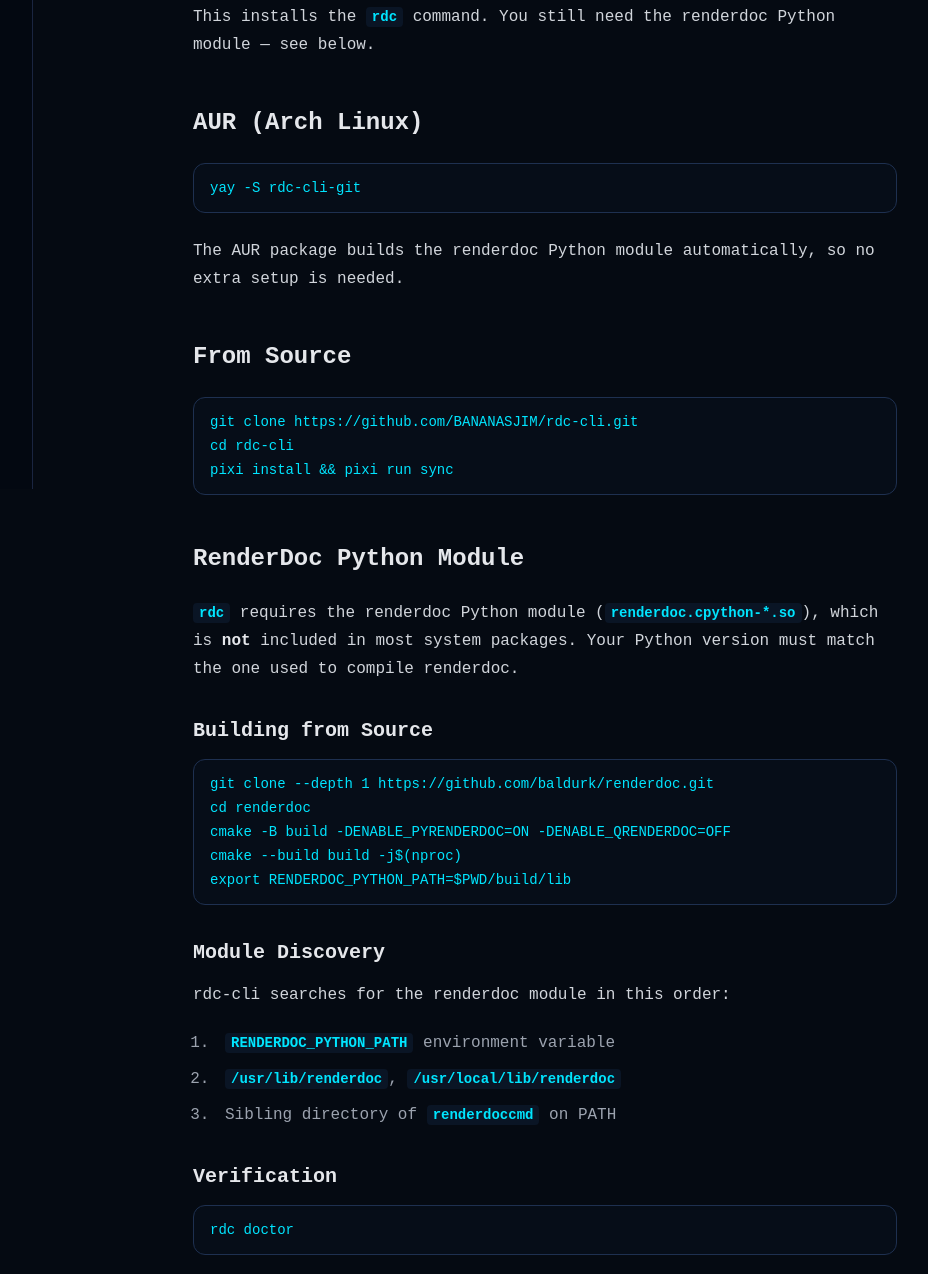
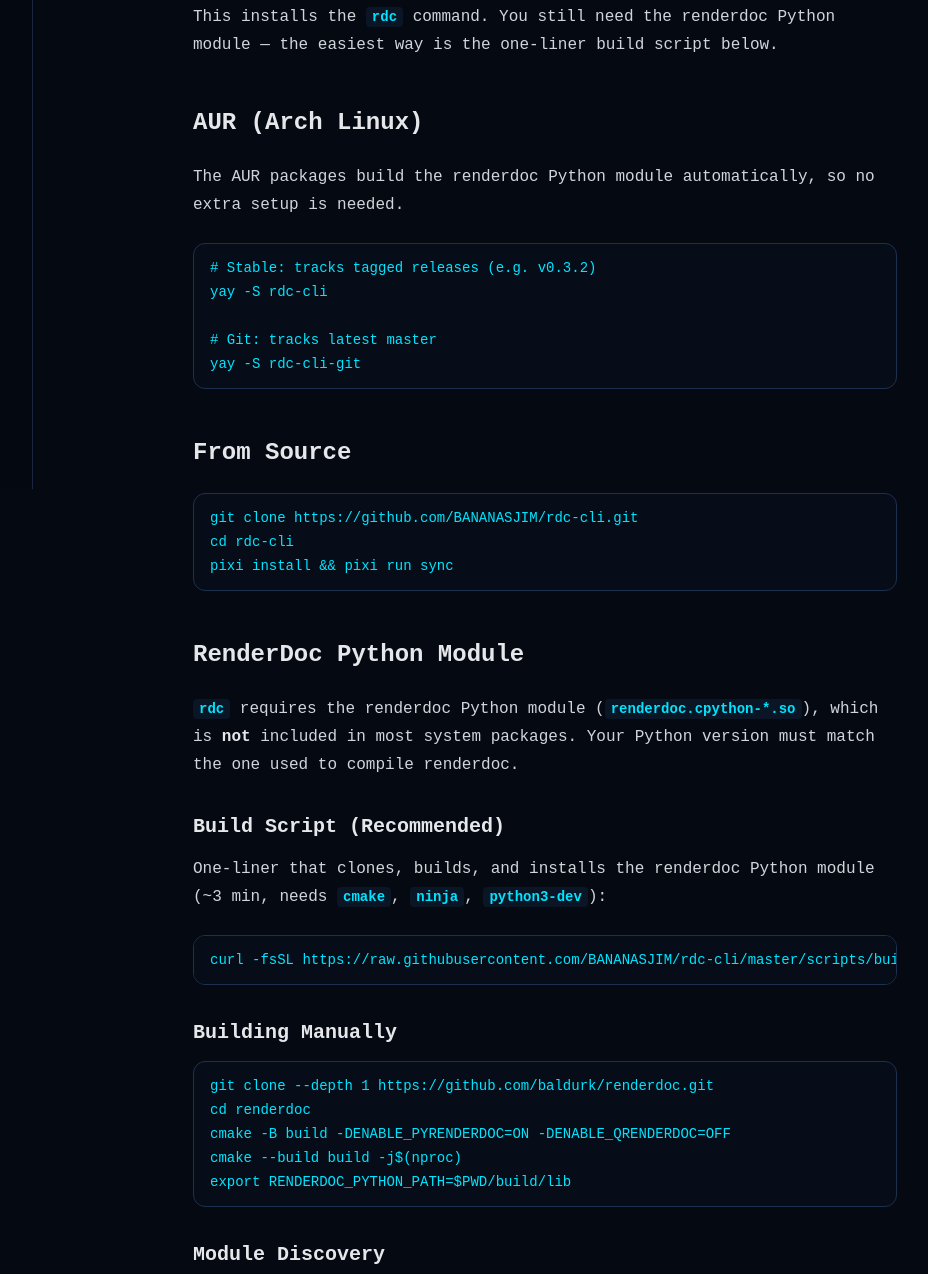
Before and after one commit to BANANASJIM/rdc-cli, an Astro site in the folder docs-astro/: page /rdc-cli/docs/install in a window 1280 px wide. Shown: the part 311-1585 px from the top of the page, without its empty margins (223-1151 px from the left). Built offline with nearby package versions, Linux system fonts and the light colour scheme; Astro itself is replaced by a stand-in of ours.

Commit message:
docs: update README and site with improved install instructions
Move Install section before Quickstart in README for faster onboarding.
Show both AUR packages (rdc-cli stable + rdc-cli-git). Highlight the
build-renderdoc.sh one-liner for PyPI users. Update docs site install
page and landing page Install component to match.

```diff
--- a/docs-astro/src/components/Install.astro
+++ b/docs-astro/src/components/Install.astro
@@ -18,12 +18,14 @@
           <span class="text-[10px] text-gray-500 tracking-wider">recommended</span>
         </div>
         <div class="group relative terminal-window">
-          <div class="px-5 py-4 font-mono text-sm text-gray-200">
-            <span class="text-gpu-green select-none font-bold">$ </span>pipx install rdc-cli
+          <div class="px-5 py-4 font-mono text-sm text-gray-200 space-y-1">
+            <div><span class="text-gpu-green select-none font-bold">$ </span>pipx install rdc-cli</div>
+            <div class="text-gray-500"># build renderdoc Python module (~3 min, one-time)</div>
+            <div><span class="text-gpu-green select-none font-bold">$ </span>curl -fsSL https://raw.githubusercontent.com/BANANASJIM/rdc-cli/master/scripts/build-renderdoc.sh | bash</div>
           </div>
           <button
             class="copy-btn absolute top-3 right-3 px-2.5 py-1 text-[10px] text-gray-500 bg-gpu-card rounded-md opacity-100 md:opacity-0 md:group-hover:opacity-100 transition-all duration-200 hover:text-gpu-accent hover:bg-gpu-accent/10 uppercase tracking-wider font-bold"
-            data-copy="pipx install rdc-cli"
+            data-copy="pipx install rdc-cli && curl -fsSL https://raw.githubusercontent.com/BANANASJIM/rdc-cli/master/scripts/build-renderdoc.sh | bash"
           >
             Copy
           </button>
@@ -33,15 +35,16 @@
       <div class="install-block opacity-0">
         <div class="flex items-center gap-2 mb-2">
           <span class="text-[10px] font-bold text-gpu-purple uppercase tracking-[0.2em]">AUR</span>
-          <span class="text-[10px] text-gray-500 tracking-wider">Arch Linux</span>
+          <span class="text-[10px] text-gray-500 tracking-wider">Arch Linux — includes renderdoc</span>
         </div>
         <div class="group relative terminal-window">
-          <div class="px-5 py-4 font-mono text-sm text-gray-200">
-            <span class="text-gpu-green select-none font-bold">$ </span>yay -S rdc-cli-git
+          <div class="px-5 py-4 font-mono text-sm text-gray-200 space-y-1">
+            <div><span class="text-gpu-green select-none font-bold">$ </span>yay -S rdc-cli<span class="text-gray-500">       # stable: tagged releases</span></div>
+            <div><span class="text-gpu-green select-none font-bold">$ </span>yay -S rdc-cli-git<span class="text-gray-500">   # git: latest master</span></div>
           </div>
           <button
             class="copy-btn absolute top-3 right-3 px-2.5 py-1 text-[10px] text-gray-500 bg-gpu-card rounded-md opacity-100 md:opacity-0 md:group-hover:opacity-100 transition-all duration-200 hover:text-gpu-accent hover:bg-gpu-accent/10 uppercase tracking-wider font-bold"
-            data-copy="yay -S rdc-cli-git"
+            data-copy="yay -S rdc-cli"
           >
             Copy
           </button>
--- a/docs-astro/src/pages/docs/install.astro
+++ b/docs-astro/src/pages/docs/install.astro
@@ -7,15 +7,19 @@
   <pre><code>pipx install rdc-cli</code></pre>
   <p>
     This installs the <code>rdc</code> command. You still need the renderdoc
-    Python module — see below.
+    Python module — the easiest way is the one-liner build script below.
   </p>
 
   <h2>AUR (Arch Linux)</h2>
-  <pre><code>yay -S rdc-cli-git</code></pre>
   <p>
-    The AUR package builds the renderdoc Python module automatically, so no
+    The AUR packages build the renderdoc Python module automatically, so no
     extra setup is needed.
   </p>
+  <pre><code># Stable: tracks tagged releases (e.g. v0.3.2)
+yay -S rdc-cli
+
+# Git: tracks latest master
+yay -S rdc-cli-git</code></pre>
 
   <h2>From Source</h2>
   <pre><code>git clone https://github.com/BANANASJIM/rdc-cli.git
@@ -30,7 +34,14 @@
     used to compile renderdoc.
   </p>
 
-  <h3>Building from Source</h3>
+  <h3>Build Script (Recommended)</h3>
+  <p>
+    One-liner that clones, builds, and installs the renderdoc Python module
+    (~3 min, needs <code>cmake</code>, <code>ninja</code>, <code>python3-dev</code>):
+  </p>
+  <pre><code>curl -fsSL https://raw.githubusercontent.com/BANANASJIM/rdc-cli/master/scripts/build-renderdoc.sh | bash</code></pre>
+
+  <h3>Building Manually</h3>
   <pre><code>git clone --depth 1 https://github.com/baldurk/renderdoc.git
 cd renderdoc
 cmake -B build -DENABLE_PYRENDERDOC=ON -DENABLE_QRENDERDOC=OFF
@@ -41,6 +52,7 @@
   <p>rdc-cli searches for the renderdoc module in this order:</p>
   <ol>
     <li><code>RENDERDOC_PYTHON_PATH</code> environment variable</li>
+    <li><code>~/.local/renderdoc</code> (where the build script installs)</li>
     <li><code>/usr/lib/renderdoc</code>, <code>/usr/local/lib/renderdoc</code></li>
     <li>Sibling directory of <code>renderdoccmd</code> on PATH</li>
   </ol>
```
Also changed, not shown: README.md.
